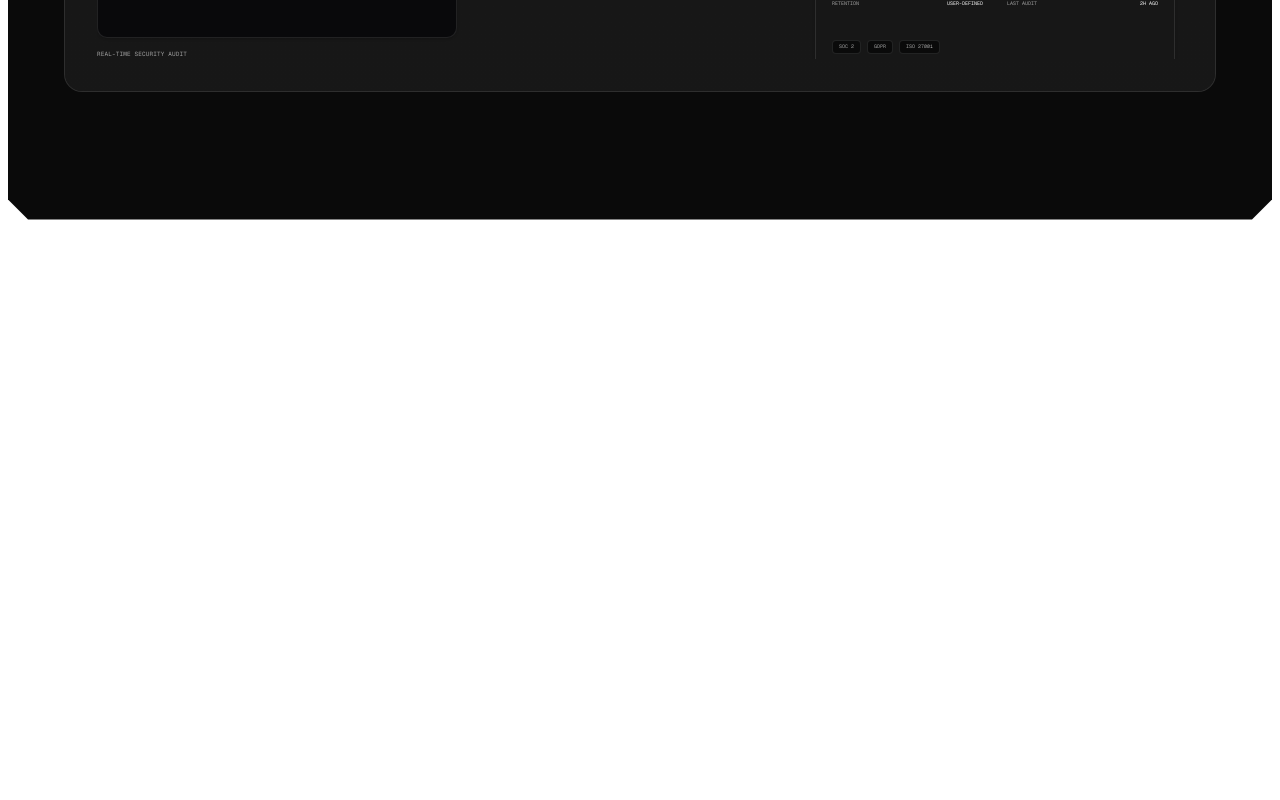
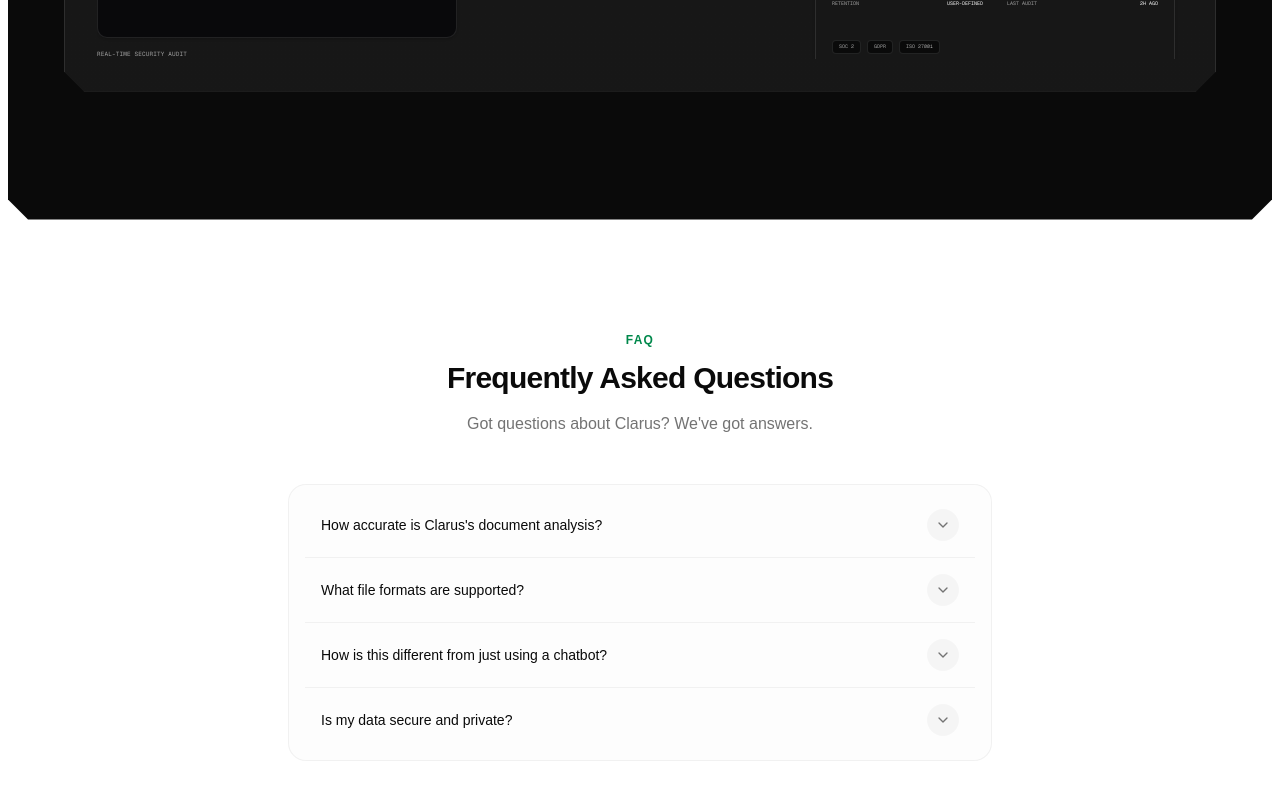
Before and after one commit to luchersou/Clarus, a Next.js app in the folder apps/web/: page / in a window 1280 px wide. Shown: the part 3360-4160 px from the top of the page. Before the commit the page ends 3580 px from the top, so only its background shows below. Built offline with nearby package versions, Linux system fonts and the light colour scheme; a web font is replaced by a local one.

Commit message:
feat: add FAQ section with accordion

```diff
--- a/apps/web/src/app/(public)/page.tsx
+++ b/apps/web/src/app/(public)/page.tsx
@@ -1,3 +1,4 @@
+import { FAQ } from "@/components/sections/faq";
 import { FeaturesBento } from "@/components/sections/features-bento/features-bento";
 import { Hero } from "@/components/sections/hero";
 import { HowItWorks } from "@/components/sections/how-it-works";
@@ -8,8 +9,7 @@ export default function Home() {
       <Hero />
       <HowItWorks />
       <FeaturesBento />
-      {/* <Features /> */}
-      {/* <Pricing /> */}
+      <FAQ />
       {/* <Testimonials /> */}
       {/* <Footer /> */}
     </>
--- /dev/null
+++ b/apps/web/src/components/sections/faq.tsx
@@ -0,0 +1,110 @@
+"use client";
+
+import { useState } from "react";
+import { ChevronDown } from "lucide-react";
+import { cn } from "@/lib/utils";
+
+const FAQS = [
+  {
+    q: "How accurate is Clarus's document analysis?",
+    a: "Clarus combines RAG-based retrieval with structured extraction, so answers are grounded in the actual content of your document rather than generated freely. Every extracted value can be traced back to the page it came from.",
+  },
+  {
+    q: "What file formats are supported?",
+    a: "Clarus currently supports PDF, DOCX, and XLSX. Contracts, invoices, financial reports, and spreadsheets can all be processed the same way.",
+  },
+  {
+    q: "How is this different from just using a chatbot?",
+    a: "Instead of writing prompts, you pick from a fixed set of actions — Summary, Extract values, Deadlines, or Compare. This keeps results consistent and predictable, instead of depending on how a question is phrased.",
+  },
+  {
+    q: "Is my data secure and private?",
+    a: "Yes. Documents are encrypted (AES-256), processed in isolated workspaces, and never used to train shared models. Access to your workspace is restricted to your account.",
+  },
+];
+
+function FaqItem({
+  q,
+  a,
+  index,
+  isLast,
+}: {
+  q: string;
+  a: string;
+  index: number;
+  isLast: boolean;
+}) {
+  const [open, setOpen] = useState(false);
+  const panelId = `faq-panel-${index}`;
+
+  return (
+    <div className={cn("overflow-hidden mx-4", !isLast && "border-b border-foreground/5")}>
+      <button
+        onClick={() => setOpen(!open)}
+        aria-expanded={open}
+        aria-controls={panelId}
+        className="w-full flex items-center justify-between gap-4 p-2 md:p-4 text-left select-none group/faq-btn transition-colors duration-200 cursor-pointer"
+      >
+        <span className="text-xs md:text-sm text-foreground group-hover/faq-btn:text-primary transition-colors duration-200">
+          {q}
+        </span>
+        <div className="flex h-7 w-7 md:h-8 md:w-8 items-center justify-center rounded-full bg-foreground/3 group-hover/faq-btn:bg-foreground/8 transition-colors duration-200 shrink-0">
+          <ChevronDown
+            className={cn(
+              "h-3.5 w-3.5 md:h-4 md:w-4 text-muted-foreground transition-transform duration-300 ease-out",
+              open && "rotate-180 text-foreground"
+            )}
+          />
+        </div>
+      </button>
+
+      <div
+        id={panelId}
+        role="region"
+        aria-hidden={!open}
+        className={cn(
+          "grid transition-[grid-template-rows] duration-300 ease-out",
+          open ? "grid-rows-[1fr]" : "grid-rows-[0fr]"
+        )}
+      >
+        <div className="overflow-hidden">
+          <div className="pb-4 md:pb-6 px-2 md:px-4 text-xs md:text-sm text-muted-foreground leading-relaxed pr-8">
+            {a}
+          </div>
+        </div>
+      </div>
+    </div>
+  );
+}
+
+export function FAQ() {
+  return (
+    <section id="faq" className="py-16 md:py-28 relative z-10">
+      <div className="mx-auto max-w-3xl px-4 sm:px-6 lg:px-8">
+        <div className="text-center mb-12">
+          <p className="text-xs font-bold uppercase tracking-widest text-primary mb-1.5 md:mb-3">
+            FAQ
+          </p>
+          <h2 className="text-lg md:text-3xl font-extrabold tracking-tight text-foreground mb-2 md:mb-4">
+            Frequently Asked Questions
+          </h2>
+          <p className="text-sm md:text-base text-muted-foreground max-w-md mx-auto">
+            Got questions about Clarus? We&apos;ve got answers.
+          </p>
+        </div>
+
+        <div className="border border-foreground/5 rounded-2xl bg-muted/20 backdrop-blur-xl py-2">
+          {FAQS.map((faq, index) => (
+            <FaqItem
+              key={faq.q}
+              q={faq.q}
+              a={faq.a}
+              index={index}
+              isLast={index === FAQS.length - 1}
+            />
+          ))}
+        </div>
+      </div>
+    </section>
+  );
+}
--- a/apps/web/src/components/sections/features-bento/features-bento.tsx
+++ b/apps/web/src/components/sections/features-bento/features-bento.tsx
@@ -61,7 +61,7 @@ export function FeaturesBento() {
           {FEATURES.map((feature) => (
             <div
               key={feature.title}
-              className={`group relative overflow-hidden rounded-2xl border border-border bg-card p-8 ${feature.span}`}
+              className={`group notched-card relative overflow-hidden rounded-2xl border border-border bg-card p-8 ${feature.span}`}
             >
               <div className="relative z-10 flex h-full flex-col justify-between gap-4">
                 <div>
```
